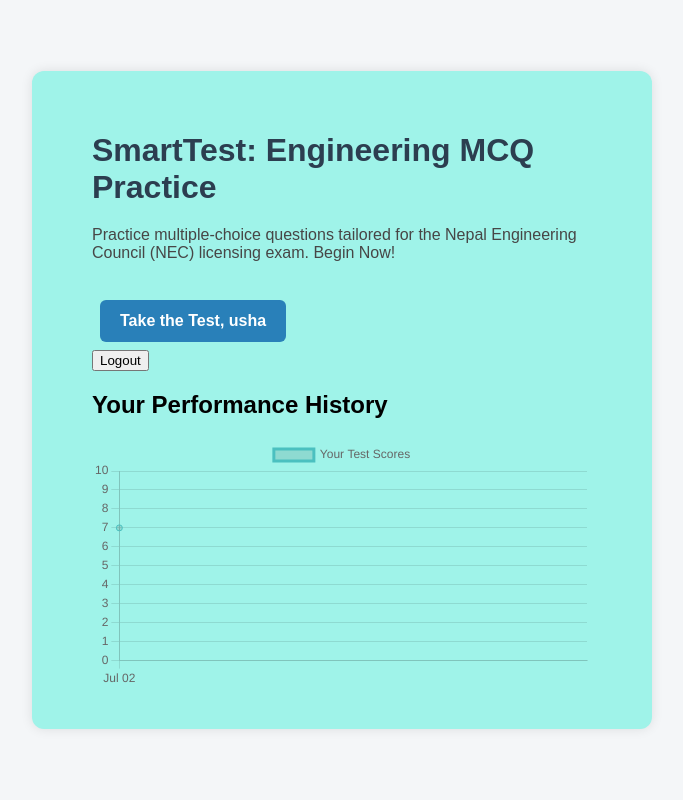
After one commit to usha49/ExamAce, a Django app: page / in a window 1280 px wide. The commit adds this page. Shown: the whole page, without its empty margins (298-981 px from the left). Run offline with Django 5.2, Linux system fonts and the light colour scheme; a user stored in the database is signed in; data comes from the database, SQL or seed files in the repository; both versions use the stored data as it was after the commit.

Commit message:
Adding the front end part

```diff
--- a/quiz_platform/settings.py
+++ b/quiz_platform/settings.py
@@ -122,3 +122,5 @@
 # https://docs.djangoproject.com/en/5.1/ref/settings/#default-auto-field
 
 DEFAULT_AUTO_FIELD = 'django.db.models.BigAutoField'
+
+LOGIN_REDIRECT_URL = '/'
--- a/quiz_platform/urls.py
+++ b/quiz_platform/urls.py
@@ -15,9 +15,16 @@
     2. Add a URL to urlpatterns:  path('blog/', include('blog.urls'))
 """
 from django.contrib import admin
+from django.contrib.auth import views as auth_views
 from django.urls import path,include
+from quizapp import views  # for custom resister view
+
 
 urlpatterns = [
-    path('', include('quizapp.urls')),
-    path('admin/', admin.site.urls),
+    path('admin/',admin.site.urls),
+    path('',views.home,name='home'),
+    path('test/',views.take_test, name='take_test'),
+    path('logout/', auth_views.LogoutView.as_view(next_page='login'), name='logout'),
+    path('register/', views.register, name='register'),
+    path('accounts/', include('django.contrib.auth.urls')),  # Includes login/logout
 ]
--- a/quizapp/models.py
+++ b/quizapp/models.py
@@ -1,4 +1,5 @@
 from django.db import models
+from django.contrib.auth.models import User
 
 # Create your models here.
 class MCQ(models.Model):
@@ -12,3 +13,12 @@
 
     def __str__(self):
         return self.question[:50]  # Display first 50 characters in admin panel
+
+class TestResult(models.Model):
+    user = models.ForeignKey(User, on_delete=models.CASCADE)
+    score = models.IntegerField()
+    total = models.IntegerField()
+    date_taken = models.DateTimeField(auto_now_add=True)
+
+    def __str__(self):
+        return f"{self.user.username} - {self.score}/{self.total} on {self.date_taken}"
--- /dev/null
+++ b/quizapp/templates/quiz/home.html
@@ -0,0 +1,100 @@
+<!DOCTYPE html>
+<html>
+<head>
+    <title>Welcome to SmartTest</title>
+    <style>
+        body {
+            font-family: Arial, sans-serif;
+            background: #f4f6f8;
+            margin: 0;
+            padding: 0;
+            display: flex;
+            height: 100vh;
+            align-items: center;
+            justify-content: center;
+        }
+
+        .container {
+            background: rgb(159, 243, 233);
+            padding: 40px 60px;
+            box-shadow: 0 0 12px rgba(0, 0, 0, 0.1);
+            border-radius: 12px;
+            max-width: 500px;
+            text-align: top;
+        }
+
+        h1 {
+            color: #2c3e50;
+            margin-bottom: 20px;
+        }
+
+        p {
+            color: #474646;
+            margin-bottom: 30px;
+        }
+
+        .btn {
+            display: inline-block;
+            padding: 12px 20px;
+            margin: 8px;
+            border: none;
+            border-radius: 6px;
+            background: #2980b9;
+            color: white;
+            font-weight: bold;
+            text-decoration: none;
+            transition: background 0.3s ease;
+        }
+
+        .btn:hover {
+            background: #27f45d;
+        }
+    </style>
+</head>
+<body>
+    <div class="container">
+        <h1>SmartTest: Engineering MCQ Practice</h1>
+        <p>Practice multiple-choice questions tailored for the Nepal Engineering Council (NEC) licensing exam. Begin Now!</p>
+        {% if user.is_authenticated %}
+            <a href="{% url 'take_test' %}" class="btn"> Take the Test, {{user.username}}</a>
+            <form action="{% url 'logout' %}" method="post">
+                {% csrf_token %}
+                <button type="submit">Logout</button>
+            </form>
+        {% else %}
+            <a href="{% url 'login' %}" class="btn">🔑 Login</a>
+            <a href="{% url 'register' %}" class="btn">📝 Register</a>
+        {% endif %}
+
+    <h2>Your Performance History</h2>
+    <canvas id="scoreChart" width="400" height="200"></canvas>
+
+    <script src="https://cdn.jsdelivr.net/npm/chart.js"></script>
+    <script>
+        const ctx = document.getElementById('scoreChart').getContext('2d');
+        const scoreChart = new Chart(ctx, {
+            type: 'line',
+            data: {
+                labels: {{ labels|safe }},
+                datasets: [{
+                    label: 'Your Test Scores',
+                    data: {{ scores|safe }},
+                    borderColor: 'rgb(75, 192, 192)',
+                    fill: false,
+                    tension: 0.1
+                }]
+            },
+            options: {
+                scales: {
+                    y: {
+                        beginAtZero: true,
+                        max: 10  // adjust to match your max score
+                    }
+                }
+            }
+        });
+    </script>
+</body>
+</html>
+</body>
+</html>
--- a/quizapp/templatetags/quiz_extras.py
+++ b/quizapp/templatetags/quiz_extras.py
@@ -4,3 +4,8 @@
 @register.filter
 def get_item(dictionary, key):
     return dictionary.get(key)
+
+@register.filter
+def dict_items(options_list):
+    """Returns a dictionary mapping 'A', 'B', ... to options"""
+    return dict(zip(['A', 'B', 'C', 'D'], options_list))
--- a/quizapp/urls.py
+++ b/quizapp/urls.py
@@ -3,5 +3,6 @@
 from . import views
 
 urlpatterns = [
+    path('',views.home, name='home'),
     path('test/', views.take_test, name='take_test'),
 ]
--- a/quizapp/views.py
+++ b/quizapp/views.py
@@ -1,15 +1,67 @@
 from django.shortcuts import render
 from .models import MCQ
+from .models import TestResult
 import json
 from django.views.decorators.csrf import csrf_exempt  # for form handling
 from django.db.models import Count
+from django.contrib.auth.forms import UserCreationForm
+from django.contrib.auth.decorators import login_required
+from django.contrib.auth import login
+from django.shortcuts import redirect
 from random import sample
 
+def register(request):
+    if request.method == 'POST':
+        form = UserCreationForm(request.POST)
+        if form.is_valid():
+            user = form.save()
+            login(request, user)  # log them in automatically
+            return redirect('home')
+    else:
+        form = UserCreationForm()
+    return render(request, 'registration/register.html', {'form': form})
 
+@login_required
+def home(request):
+    test_results = TestResult.objects.filter(user=request.user).order_by('date_taken')
+    scores = [result.score for result in test_results]
+    labels = [result.date_taken.strftime("%b %d") for result in test_results]
+
+    return render(request, 'quiz/home.html', {
+        'scores': scores,
+        'labels': labels,
+        'username': request.user.username
+    })
+
+def map_options(options):  # mapping options to letter ("A":"option 1","B":"option 2" etc)
+    return {chr(65+i): opt for i, opt in enumerate(options)}
+
+def build_question_list(questions):
+    question_list=[]
+    for q in questions:
+        question_data = {
+            'id': q.id,
+            'question': q.question,
+            'answer': q.answer,
+            'options': q.options,
+            'explanation': q.explanation,
+            'topic': q.topic,
+            'difficulty': q.difficulty,
+            'chapter': q.chapter,
+            'option_map': map_options(q.options)
+        }
+        question_list.append(question_data)
+    return question_list
+
+
+@login_required(login_url='/accounts/login/')
 @csrf_exempt  # only during testing; remove this when using csrf_token properly
 def take_test(request):
     if request.method == "POST":
-        questions=MCQ.objects.all()[:10]
+        ids = request.session.get('question_ids',[])
+        ids = list(map(int, ids))
+        questions=MCQ.objects.filter(id__in=ids)
+        question_list = build_question_list(questions)
         total_questions= questions.count()
         score = 0
         results = {}
@@ -19,10 +71,8 @@
             results[q.id] = selected
 
             try:
-                # mapping options to letter ("A":"option 1","B":"option 2" etc)
-                option_map={ chr(65+i): opt for i, opt in enumerate(q.options)}
                 # finding the correct option text from the letter of correct answer
-                correct_text=option_map.get(q.answer)
+                correct_text=map_options(q.options).get(q.answer)
 
                 if selected == correct_text:
                     score +=1
@@ -32,10 +82,19 @@
 
 
         return render(request, "quiz/result.html", {
-            'results': results,
+            'selected': results,
             'score': score,
             'total': len(questions),
+            'questions': question_list,
         })
+
+        # Save test result
+        TestResult.objects.create(user=request.user, score=score, total=len(questions))
+
     else :
-        questions= MCQ.objects.all()[:10]
-        return render(request, 'quiz/test.html', {'questions': questions})
+        all_questions= list (MCQ.objects.all())
+        questions= sample(all_questions,min(10,len(all_questions)))
+        # saving the selected lids in the session
+        request.session['question_ids']= [q.id for q in questions]
+        question_list = build_question_list(questions)
+        return render(request, 'quiz/test.html', {'questions': question_list})
```
Also changed, not shown: quizapp/admin.py (+8 -1 lines), quizapp/templates/quiz/result.html (+43 -3 lines), quizapp/templates/quiz/test.html (+21 -5 lines), quizapp/templates/registration/logged_out.html (added, +8 -0 lines), quizapp/templates/registration/login.html (added, +13 -0 lines), quizapp/templates/registration/register.html (added, +12 -0 lines), db.sqlite3 (added), quizapp/migrations/0002_testresult.py (added), 1 other file.
